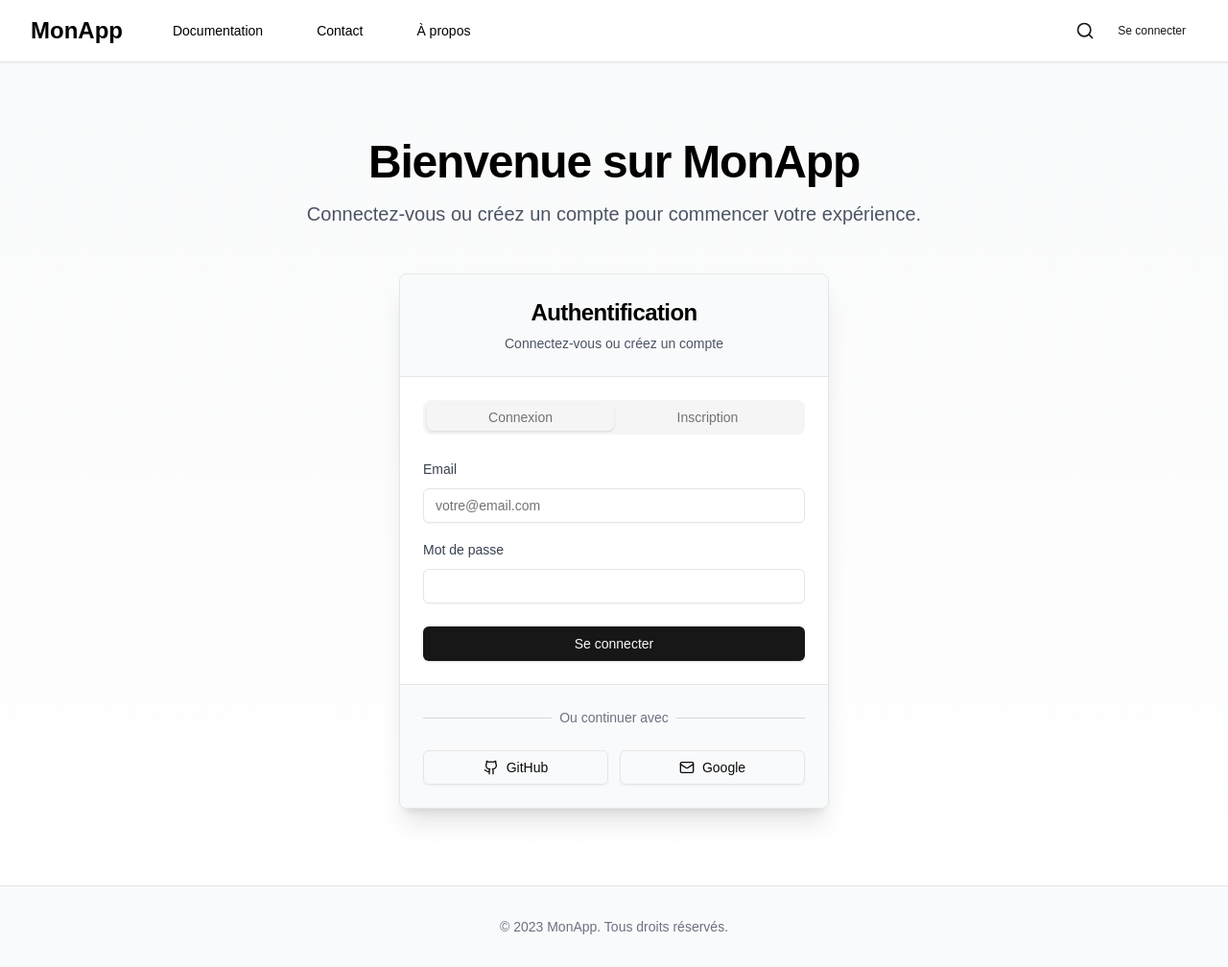
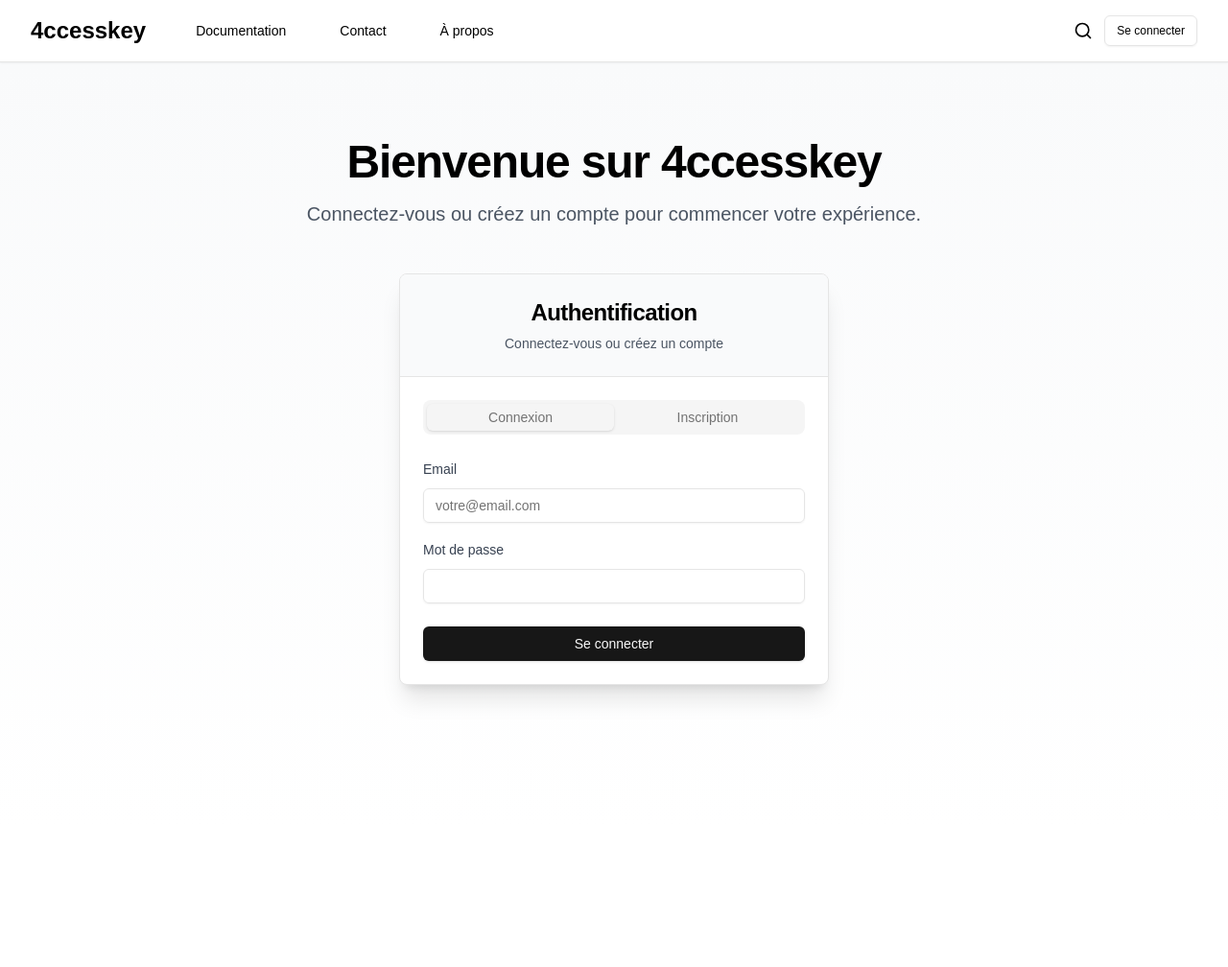
Before and after one commit to apoo3301/4ccessKey, a Next.js app in the folder client/: page / in a window 1280 px wide. Shown: the whole page at 96% size. After the commit the page ends 865 px from the top, so only its background shows below. Built offline with nearby package versions, Linux system fonts and the light colour scheme.

Commit message:
landing page & header fix

```diff
--- a/client/src/app/page.tsx
+++ b/client/src/app/page.tsx
@@ -1,6 +1,6 @@
 "use client"
 
-import { useState } from 'react'
+import { useEffect, useState } from 'react'
 import { Button } from "@/components/ui/button"
 import { Card, CardContent, CardDescription, CardFooter, CardHeader, CardTitle } from "@/components/ui/card"
 import { Input } from "@/components/ui/input"
@@ -19,6 +19,14 @@ export default function AuthPage() {
   const [password, setPassword] = useState('')
   const [name, setName] = useState('')
 
+  useEffect(() => {
+    document.body.style.overflow = 'hidden'
+
+    return () => {
+      document.body.style.overflow = 'auto'
+    }
+  }, [])
+
   const handleLogin = (e: React.FormEvent) => {
     e.preventDefault()
     console.log('Login avec:', email, password)
@@ -30,12 +38,13 @@ export default function AuthPage() {
   }
 
   return (
-    <div className="min-h-screen flex flex-col bg-white text-black">
-      <main className="flex-1 bg-gradient-to-b from-gray-50 to-white">
+    <div className="h-screen flex flex-col bg-white text-black overflow-hidden">
+      <main className="flex-1 overflow-hidden">
+        <div className="h-full overflow-auto bg-gradient-to-b from-gray-50 to-white">
           <section className="container mx-auto px-4 sm:px-6 lg:px-8 py-12 sm:py-16 lg:py-20">
             <div className="max-w-3xl mx-auto text-center mb-12">
               <h1 className="text-4xl sm:text-5xl font-extrabold text-black tracking-tight mb-4">
-              Bienvenue sur MonApp
+                Bienvenue sur 4ccesskey
               </h1>
               <p className="text-xl text-gray-600 mb-8">
                 Connectez-vous ou créez un compte pour commencer votre expérience.
@@ -126,7 +135,7 @@ export default function AuthPage() {
                   </TabsContent>
                 </Tabs>
               </CardContent>
-            <CardFooter className="p-6 bg-gray-50 border-t">
+              {/* <CardFooter className="p-6 bg-gray-50 border-t">
                 <div className="w-full">
                   <div className="relative">
                     <div className="absolute inset-0 flex items-center">
@@ -147,17 +156,11 @@ export default function AuthPage() {
                     </Button>
                   </div>
                 </div>
-            </CardFooter>
+              </CardFooter> */}
             </Card>
           </section>
+        </div>
       </main>
-      <footer className="bg-gray-50 border-t">
-        <div className="container mx-auto px-4 sm:px-6 lg:px-8 py-8">
-          <div className="text-center text-sm text-gray-500">
-            © 2023 MonApp. Tous droits réservés.
-          </div>
-        </div>
-      </footer>
     </div>
   )
 }
--- a/client/src/components/externe/header.tsx
+++ b/client/src/components/externe/header.tsx
@@ -10,7 +10,7 @@ function Header() {
           <div className="flex items-center justify-between h-16">
             <div className="flex items-center">
               <a href="/" className="flex-shrink-0">
-                <span className="text-2xl font-bold text-black">MonApp</span>
+                <span className="text-2xl font-bold text-black">4ccesskey</span>
               </a>
               <nav className="hidden md:ml-10 md:flex md:space-x-8">
                 <a href="/docs" className="text-black hover:text-gray-600 px-3 py-2 rounded-md text-sm font-medium transition duration-150 ease-in-out">Documentation</a>
@@ -21,9 +21,9 @@ function Header() {
             <div className="hidden md:block">
               <div className="ml-4 flex items-center md:ml-6">
                 <Button variant="ghost" size="sm">
-                  <SearchIcon className="h-5 w-5" />
+                  <SearchIcon className="h-5 w-5 text-black" />
                 </Button>
-                <Button variant="ghost" size="sm">
+                <Button variant="outline" className='text-black' size="sm">
                   Se connecter
                 </Button>
               </div>
```
Lines whose indentation alone changed are shown as unchanged.
